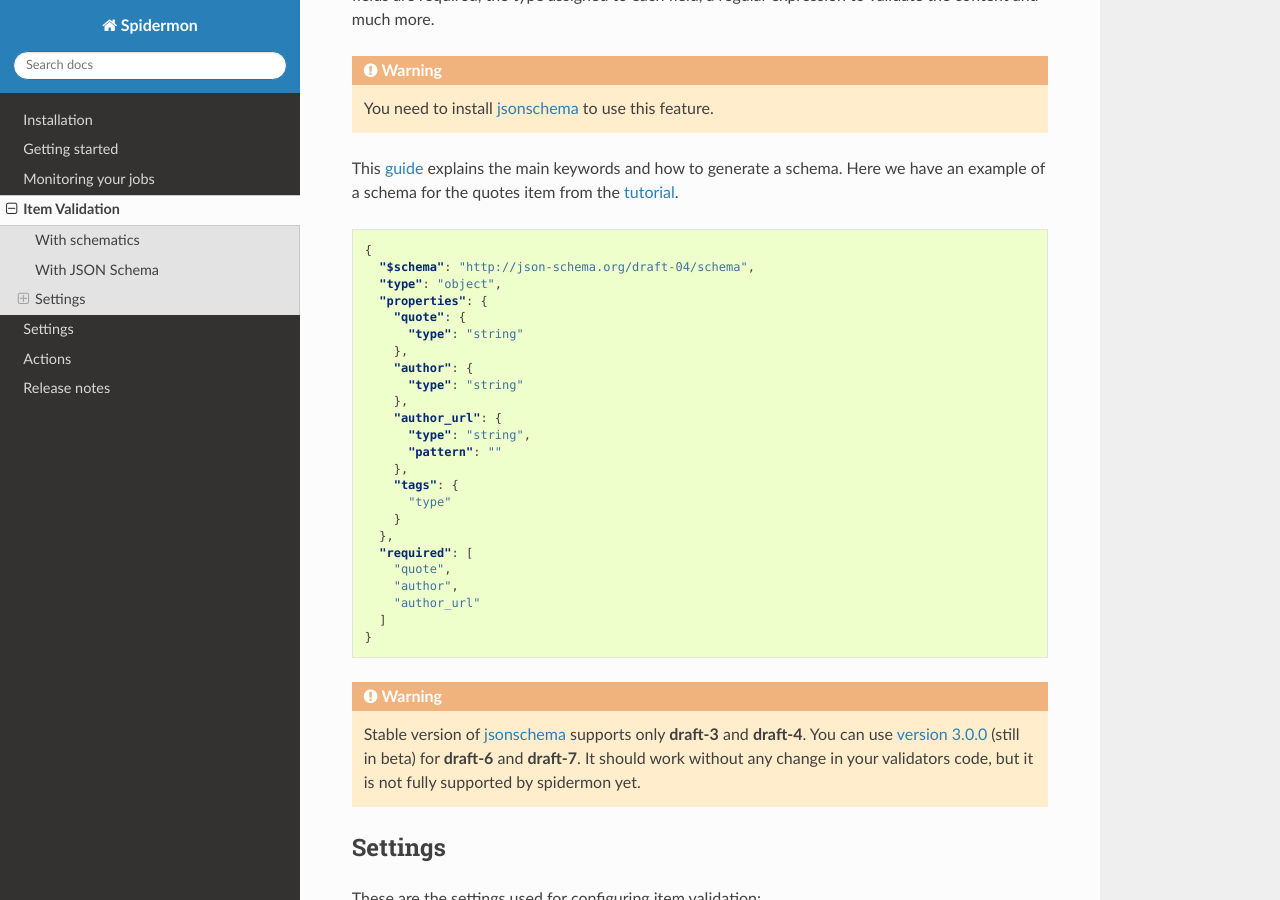
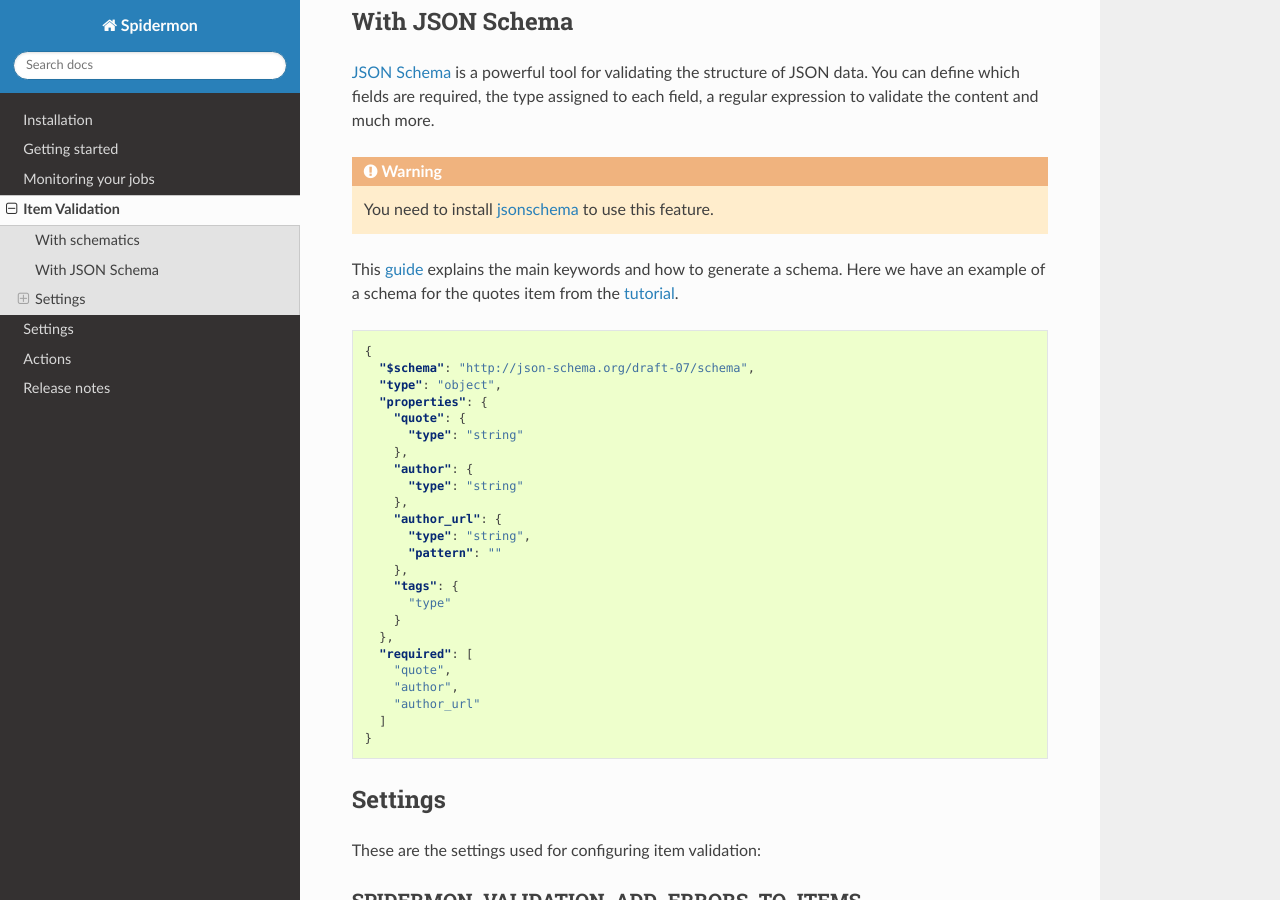
Before and after one commit to scrapinghub/spidermon, a Sphinx documentation site: the page built from docs/source/item-validation.rst, in a window 1280 px wide and 900 px high, scrolled down 1014 px. Built offline with Sphinx 7.4.7 and the Read the Docs theme 2.0.0, drawn with Linux system fonts in a browser that asks for light colours; some of the changed text lies outside the part shown.

Commit message:
Updated docs of item validation

```diff
--- a/docs/source/item-validation.rst
+++ b/docs/source/item-validation.rst
@@ -59,7 +63,7 @@ an example of a schema for the quotes item from the :doc:`tutorial </getting-sta
 .. code-block:: json
 
   {
-    "$schema": "http://json-schema.org/draft-04/schema",
+    "$schema": "http://json-schema.org/draft-07/schema",
     "type": "object",
     "properties": {
       "quote": {
@@ -82,13 +86,6 @@ an example of a schema for the quotes item from the :doc:`tutorial </getting-sta
       "author_url"
     ]
   }
-
-.. warning::
-
-   Stable version of `jsonschema`_ supports only **draft-3** and **draft-4**. You can
-   use `version 3.0.0`_ (still in beta) for **draft-6** and **draft-7**. It should
-   work without any change in your validators code, but it is not fully supported
-   by spidermon yet.
 
 Settings
 --------
```
Also changed, not shown: other parts of docs/source/item-validation.rst (+4 -0 lines).
